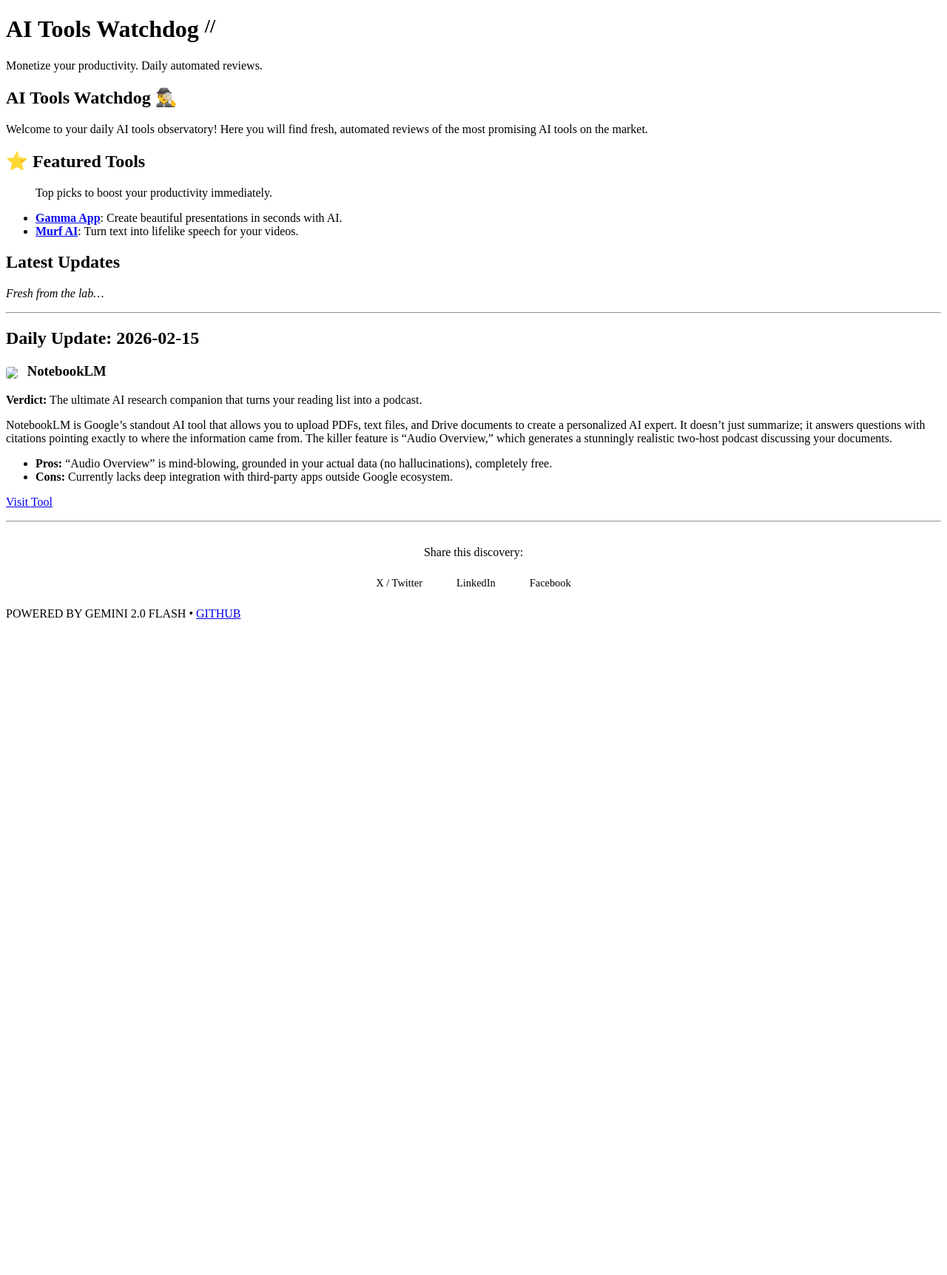
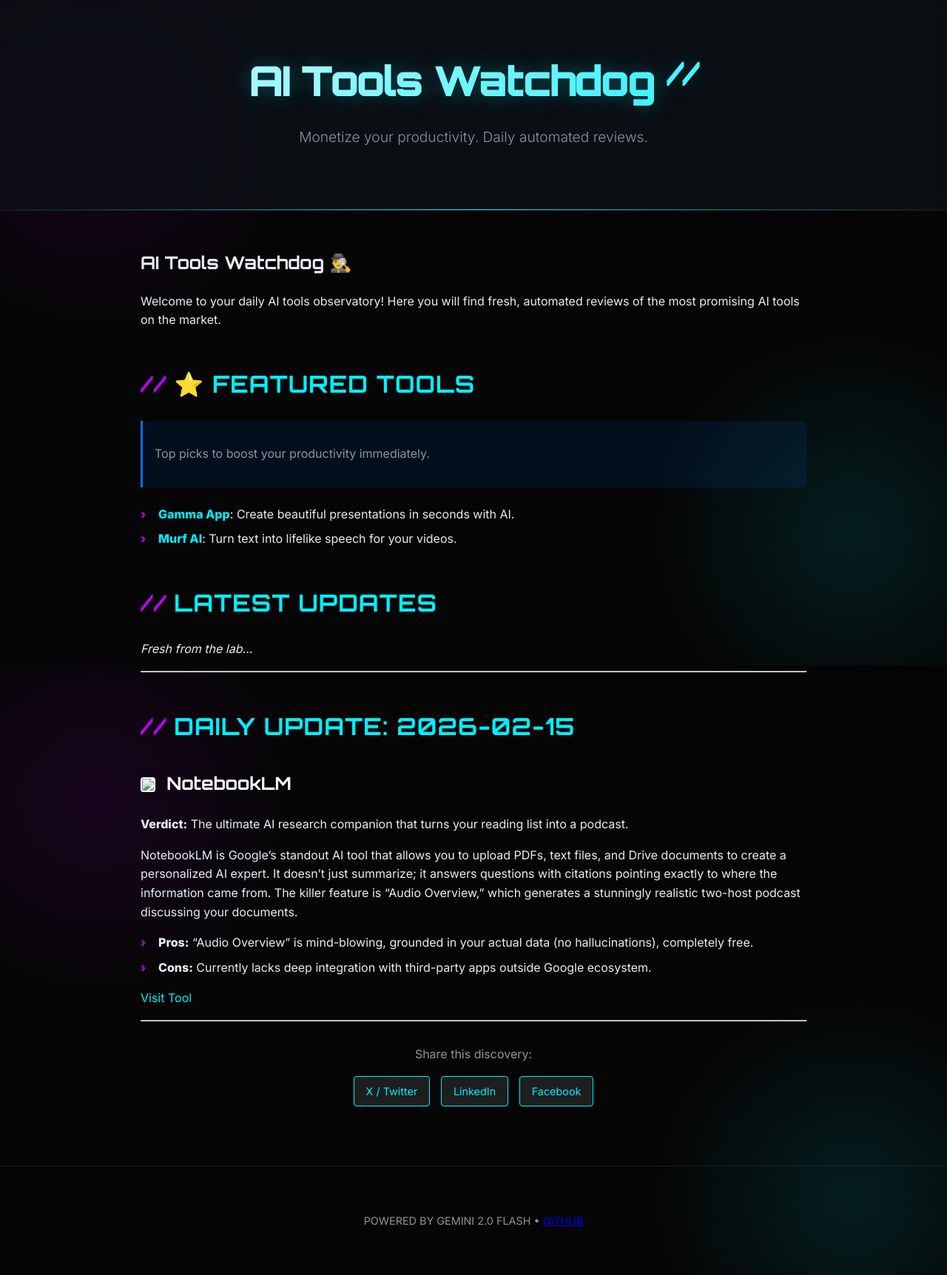
Before and after one commit to virtualsapphirestore/Ai-tools-watchdog, a Jekyll site: the page built from index.md, in a window 1280 px wide. Shown: the whole page at 74% size. Built offline with Jekyll 4.4.1, drawn with Linux system fonts in a browser that asks for light colours; before the commit the page ends 900 px from its top, so only the background shows below that.

Commit message:
Restore broken config and simplify links

```diff
--- a/_config.yml
+++ b/_config.yml
@@ -1,3 +1,5 @@
+title: AI Tools Watchdog
+description: Daily automated AI tool reviews.
 url: "https://virtualsapphirestore.github.io" # Replace with your actual username if different
 baseurl: "/Ai-tools-watchdog" # Replace with repo name if different
 author: "AI Tools Watchdog"
--- a/_layouts/default.html
+++ b/_layouts/default.html
@@ -15,10 +15,10 @@
         rel="stylesheet">
 
     <!-- Custom Styles -->
-    <link rel="stylesheet" href="{{ " /assets/css/style.css" | relative_url }}">
+    <link rel="stylesheet" href="assets/css/style.css">
 
     <!-- Favicon -->
-    <link rel="shortcut icon" href="{{ " /assets/images/favicon.png" | relative_url }}" type="image/png">
+    <link rel="shortcut icon" href="assets/images/favicon.png" type="image/png">
 
     <!-- Social Share Styles (Inline for simplicity) -->
     <style>
```
